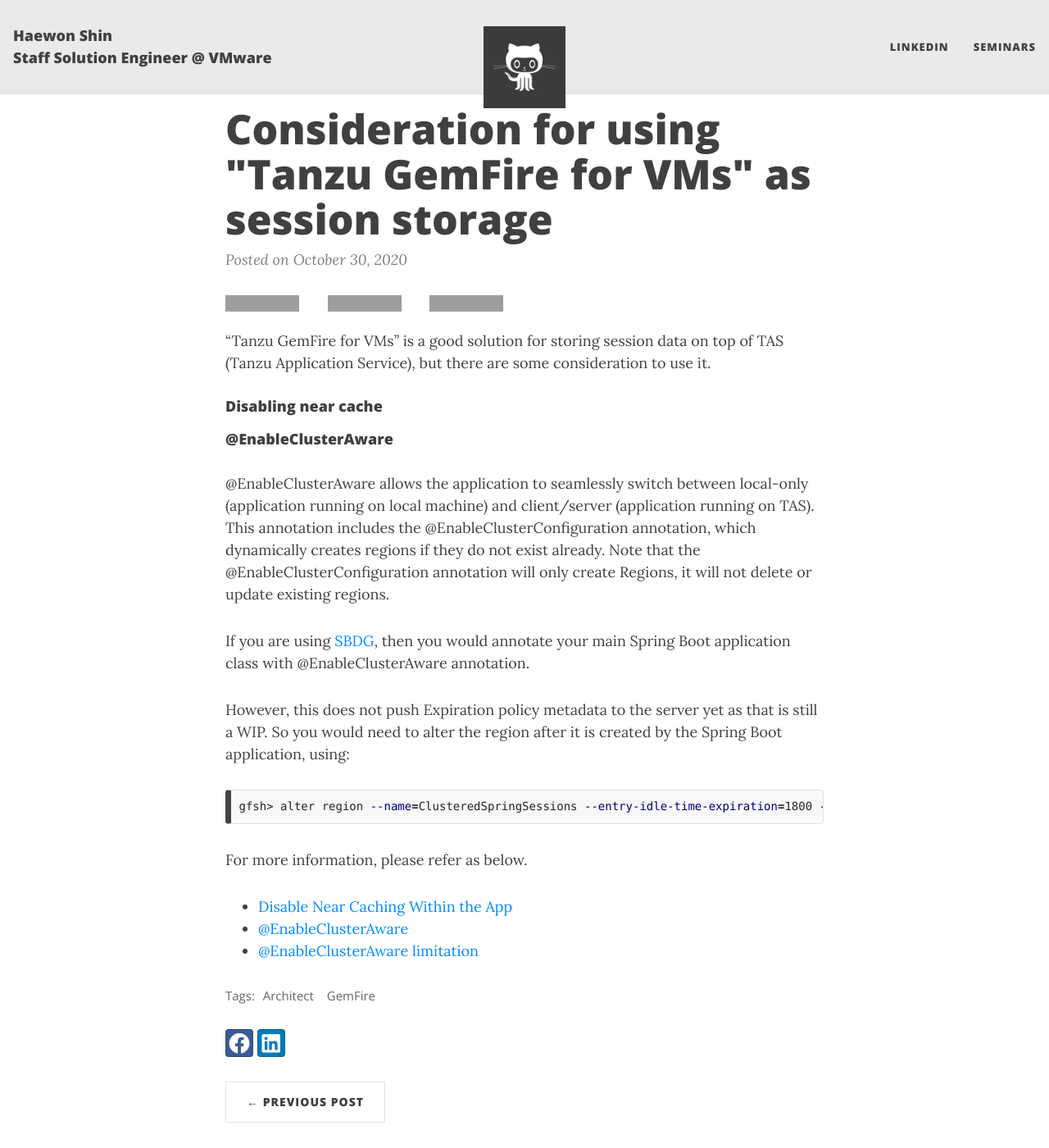
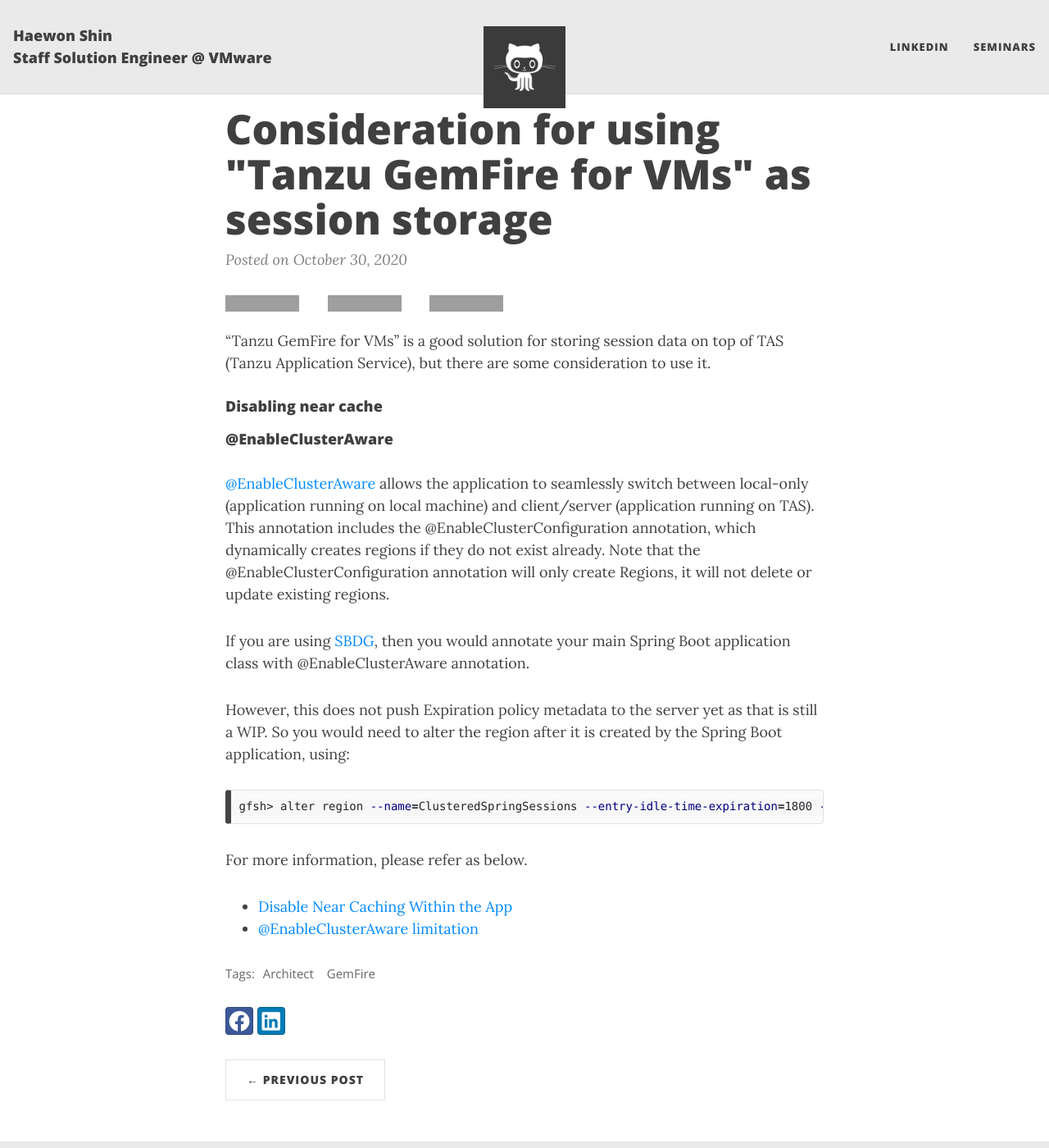
Before and after one commit to haewons-tanzu/haewons-tanzu.github.io, a Jekyll site: the page built from _posts/2020-10-30-consideration-for-using-tanzu-gemfire-vms.md, in a window 1280 px wide and 1400 px high. Shown: the whole window at 82% size. Built offline with Jekyll 4.4.1, drawn with Linux system fonts in a browser that asks for light colours; nearby versions of some CDN libraries; some of the changed lines change nothing that is shown; grey boxes are pictures that could not be loaded.

Commit message:
Update 2020-10-30-consideration-for-using-tanzu-gemfire-vms.md

```diff
--- a/_posts/2020-10-30-consideration-for-using-tanzu-gemfire-vms.md
+++ b/_posts/2020-10-30-consideration-for-using-tanzu-gemfire-vms.md
@@ -15,7 +15,7 @@
 
 
 #### @EnableClusterAware
-@EnableClusterAware allows the application to seamlessly switch between local-only (application running on local machine) and client/server (application running on TAS). This annotation includes the @EnableClusterConfiguration annotation, which dynamically creates regions if they do not exist already. Note that the @EnableClusterConfiguration annotation will only create Regions, it will not delete or update existing regions.
+[@EnableClusterAware](https://docs.pivotal.io/cloud-cache-dev/spring-boot/basic-cache){:target="_blank"} allows the application to seamlessly switch between local-only (application running on local machine) and client/server (application running on TAS). This annotation includes the @EnableClusterConfiguration annotation, which dynamically creates regions if they do not exist already. Note that the @EnableClusterConfiguration annotation will only create Regions, it will not delete or update existing regions.
 
 If you are using [SBDG](https://github.com/spring-projects/spring-boot-data-geode#spring-boot-for-apache-geode--pivotal-gemfire){:target="_blank"}, then you would annotate your main Spring Boot application class with @EnableClusterAware annotation.
 
@@ -28,5 +28,4 @@
 
 For more information, please refer as below.
 - [Disable Near Caching Within the App](https://docs.pivotal.io/p-cloud-cache/1-12/session-caching.html){:target="_blank"}
-- [@EnableClusterAware](https://docs.pivotal.io/cloud-cache-dev/spring-boot/basic-cache){:target="_blank"}
 - [@EnableClusterAware limitation](https://docs.spring.io/spring-boot-data-geode-build/1.4.x/reference/html5/#geode-session-pcc){:target="_blank"}
```
